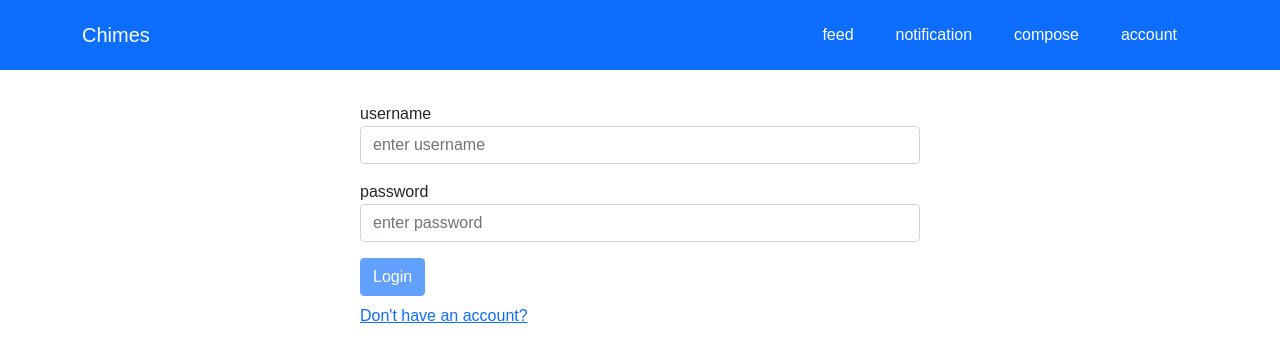
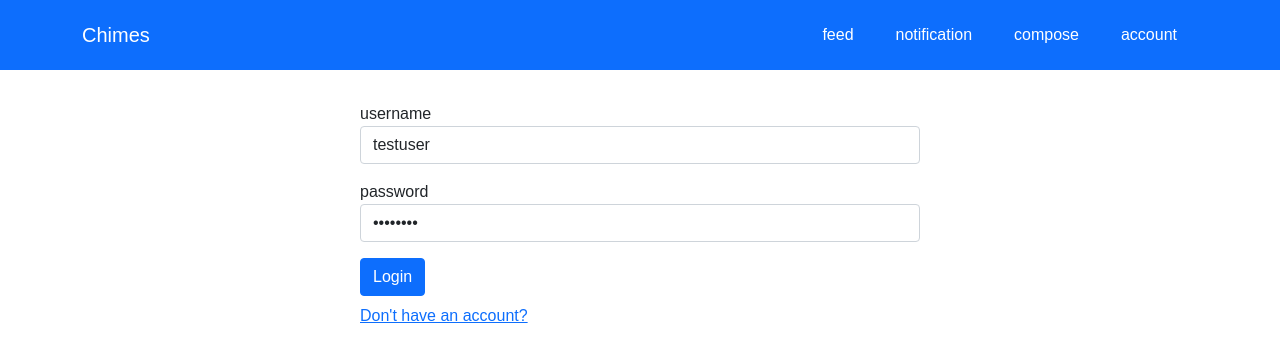
Before and after one commit to yogeshpendse/social-media-frontend, a React (Create React App) app: page /login in a window 1280 px wide. Shown: the top 362 px of the page. Built offline with nearby package versions, Linux system fonts and the light colour scheme.

Commit message:
added test user

```diff
--- a/src/pages/Loginpage.jsx
+++ b/src/pages/Loginpage.jsx
@@ -8,8 +8,8 @@ export function Loginpage() {
   const dispatch = useDispatch();
   const loginstatus = useSelector((state) => state.account.loginstatus);
   const loginloader = useSelector((state) => state.account.loginloader);
-  const [username, setUsername] = useState("");
-  const [password, setPassword] = useState("");
+  const [username, setUsername] = useState("testuser");
+  const [password, setPassword] = useState("Test@123");
   const usernamebool = username.length > 0 ? false : true;
   const passwordbool = password.length > 0 ? false : true;
   const finalstatus =
```
